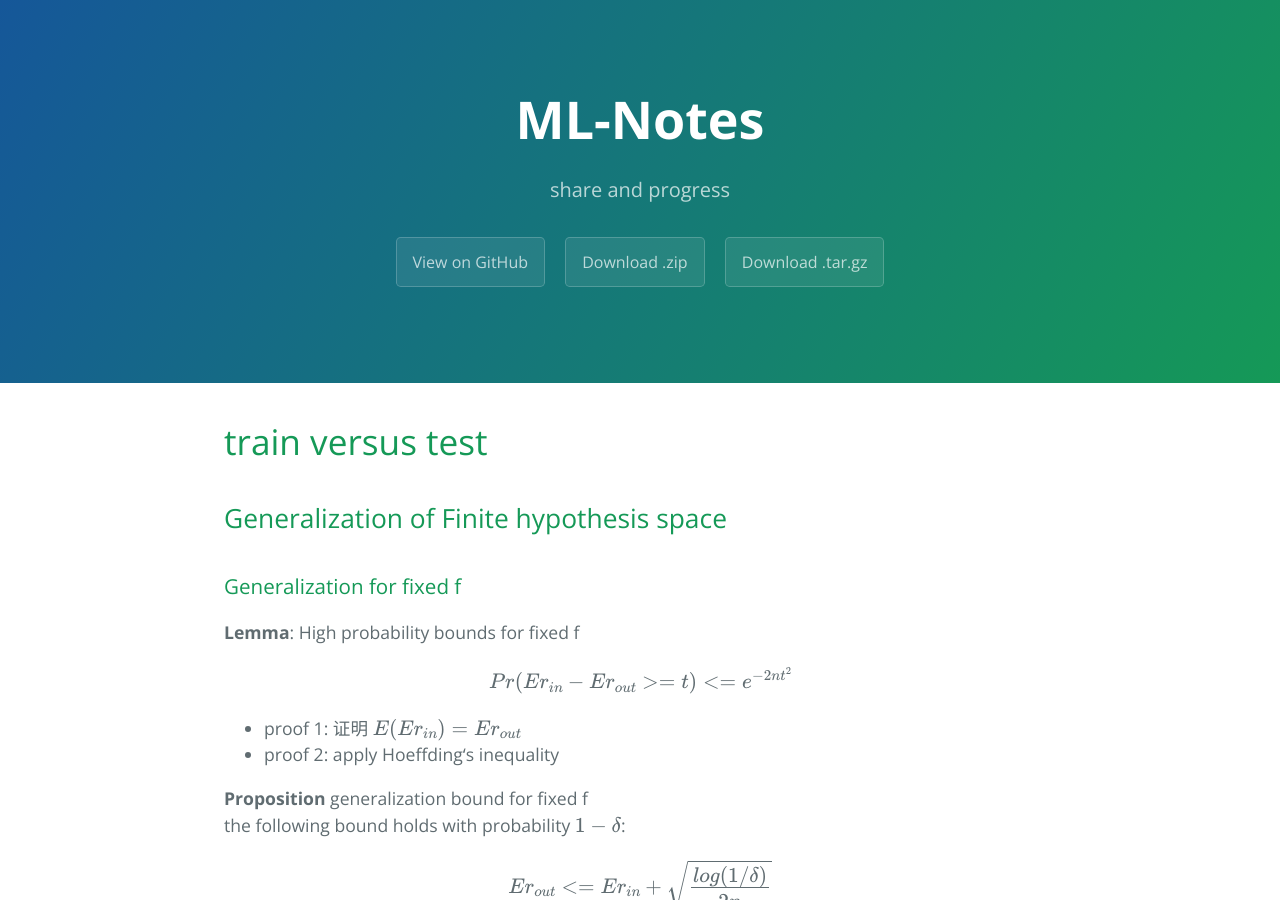
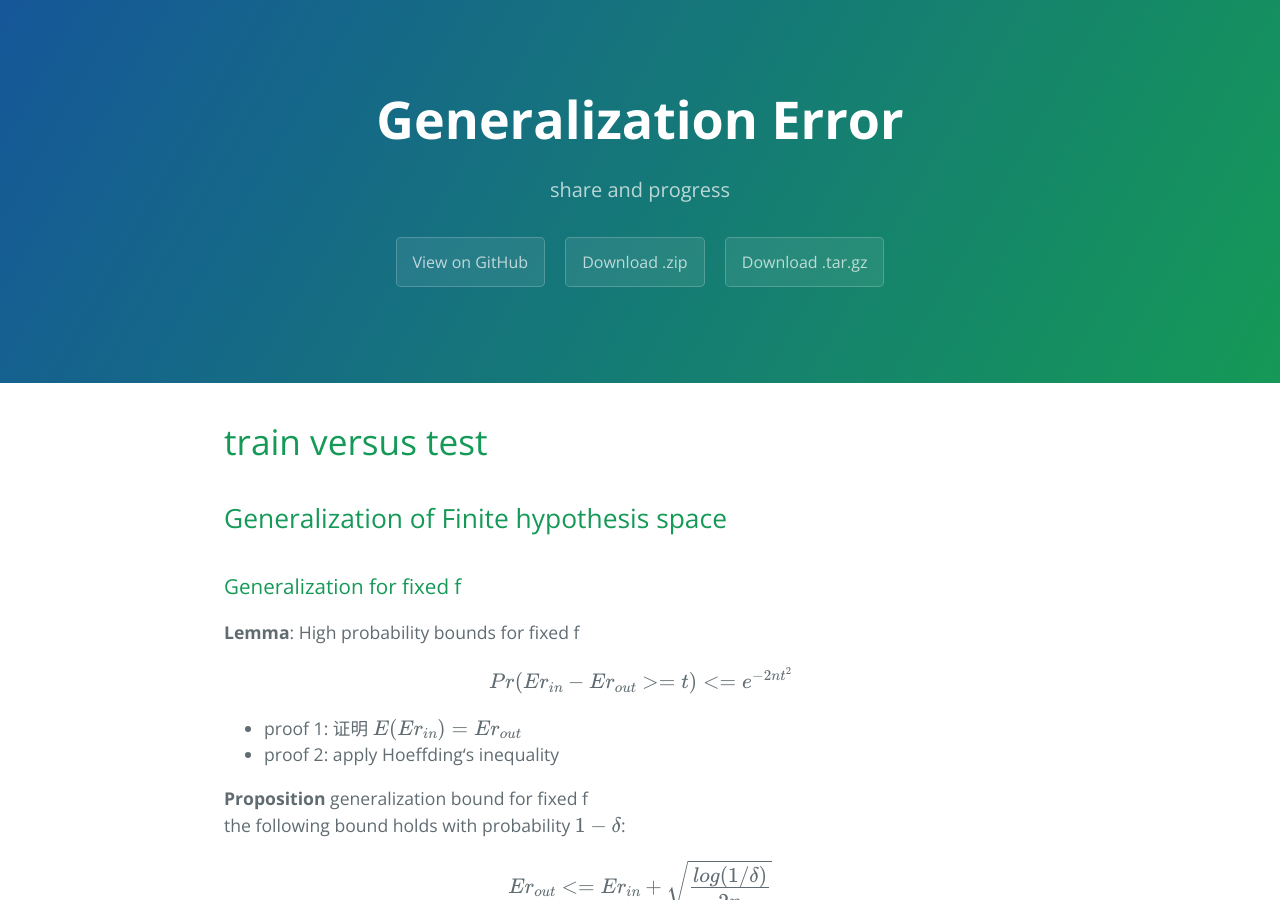
Before and after one commit to Ziyangpig/ML, a Jekyll site: the page built from 2024-12-06-SlidesNote.md, in a window 1280 px wide and 900 px high. Built offline with Jekyll 4.4.1, drawn with Linux system fonts in a browser that asks for light colours; our own code applies the rules of GitHub Pages for plain Markdown files; formulas are drawn with MathJax 3.

Commit message:
Update 2024-12-06-SlidesNote.md

```diff
--- a/2024-12-06-SlidesNote.md
+++ b/2024-12-06-SlidesNote.md
@@ -1,5 +1,5 @@
 ---
-title: "ML-Notes"
+title: "Generalization Error"
 date: 2024-12-06
 ---
 
```
